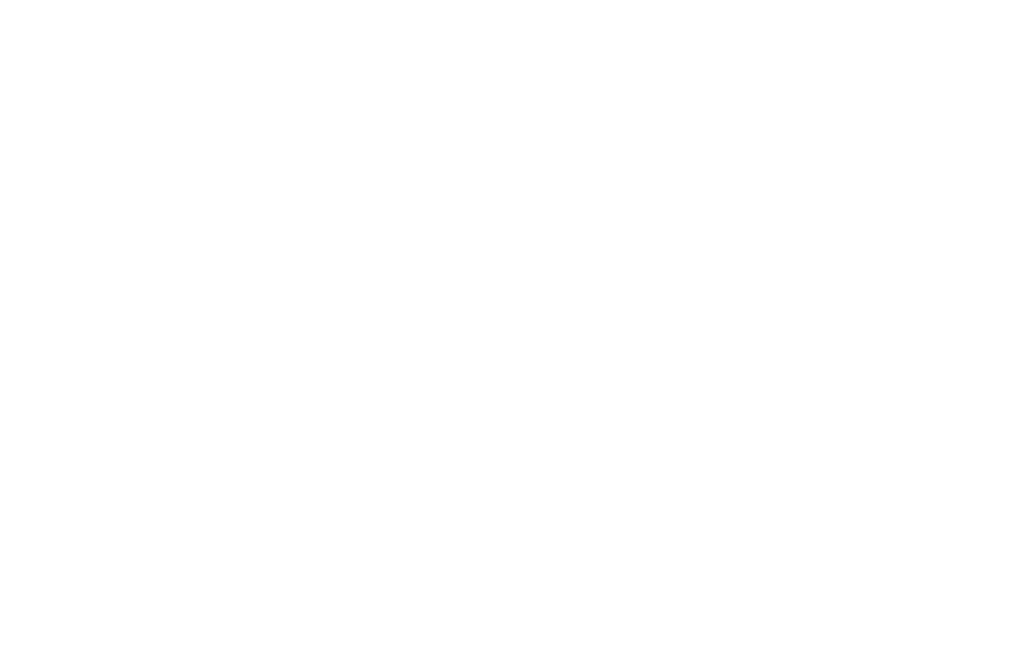
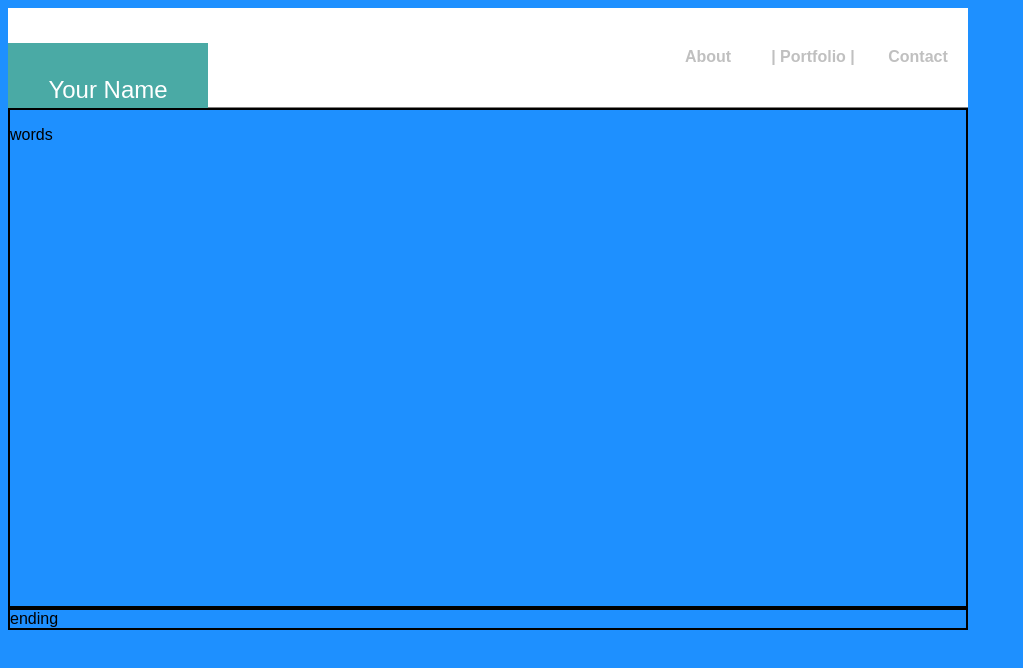
Before and after one commit to jstafford74/Basic-Portfolio, a plain HTML site: page index.html in a window 1280 px wide. Shown: the whole page, without its empty margins (0-1023 px from the left). Drawn offline with Linux system fonts and the light colour scheme.

Commit message:
Changes to About Me Page

```diff
--- a/assets/css/style.css
+++ b/assets/css/style.css
@@ -1,18 +1,90 @@
+
+*{
+  box-sizing:border-box;
+  background-color:dodgerblue;
+}
+body{
+    font-family: Arial, Helvetica, sans-serif;
+    background-color:wheat;
+    width:960px;
+
+ }
+
 header{
-    font-family: 'Georgia', Times New Roman, serif;
+  border-bottom: 1px solid gray;
+  background-color:white;
+  padding:0;
+  width:100%;
+  height:100px;
 }
-
-body{
-    font-family: Arial, 'Helvetica Neue', Helvetica, sans-serif;
-    width:960px;
-    background-color: #4aaaa5;
+div{
+  padding:5;
+  width:100%;
+  height:65px;
 }
-
-img #profile {
-    src: url("\Assets\J2_crop_small.jpg");
+ul{
+  width:400px;
+  height:50px;
+  list-style-type: none;
+  margin-top:40px;
+  background-color:white;
 
 }
 
+li{
+  width: 100px;
+  height: 40px;
+  color:silver;
+  float:right;
+  border: 0;
+  padding: 0;
+  margin-left:5px;
+  text-align:center;
+  background-color:white;
+
+}
+strong{
+  background-color:white;
+}
+section{
+  border: 2px solid black;
+  padding:5;
+  width:100%;
+  height:500px;
+}
+
 footer{
-    border-top: 8px solid #4aaaa5;
+  border: 2px solid black;
+  width:100%;
+  padding:5;
 }
+
+#urname{
+  width: 200px;
+  height:65px;
+  background-color: #4aaaa5;
+  margin-top:35px;
+  color: white;
+  font-style:bold;
+  text-align:center;
+  font-size: 1.5em;
+  padding:32.5px;
+
+}
+
+
+.flex-container {
+  display: flex;                  /* We first create a flex layout context */
+  flex-flow: row nowrap;
+
+}
+.flex-item {
+  flex: 1 0 10px;
+  order:1;
+  background-color:white;
+
+  }
+
+.push {
+    margin-left: auto;
+}
--- a/index.html
+++ b/index.html
@@ -1,22 +1,33 @@
-<!-- Reset.css -->
+
 <!DOCTYPE html>
 <html lang="en-us">
-
+    <link rel="stylesheet" type="text/css" href="assets\css\style.css">
   <head>
 
     <!-- Don't forget to look into these concepts:
          float, padding, margin, display, overflow, clear and text-align. -->
 
     <meta charset="UTF-8">
-    <title>Example Page</title>
+    <title>Recommended HW</title>
     </head>
-    <header>
-        <nav>
 
-        </nav>
-    </header>
+
     <body>
-        <section>
+      <header class="flex-container">
+          <div id="urname">Your Name</div>
+          <ul class="flex-item push">
+              <li><strong>Contact</strong></li>
+              <li><strong>| Portfolio | </strong></li>
+              <li><strong>About</strong></li>
+            </ul>
+          </div>
 
-        </section>
+      </header>
+
+
+     <section>
+       <p>words</p>
+     </section>
+     <footer>ending</footer>
     </body>
+    </html>
```
Also changed, not shown: assets/images/bluesky.jpg (renamed from assets/images/blue sky.jpg), assets/images/bluesky1.jpg (added), assets/images/darkness.png (added).
